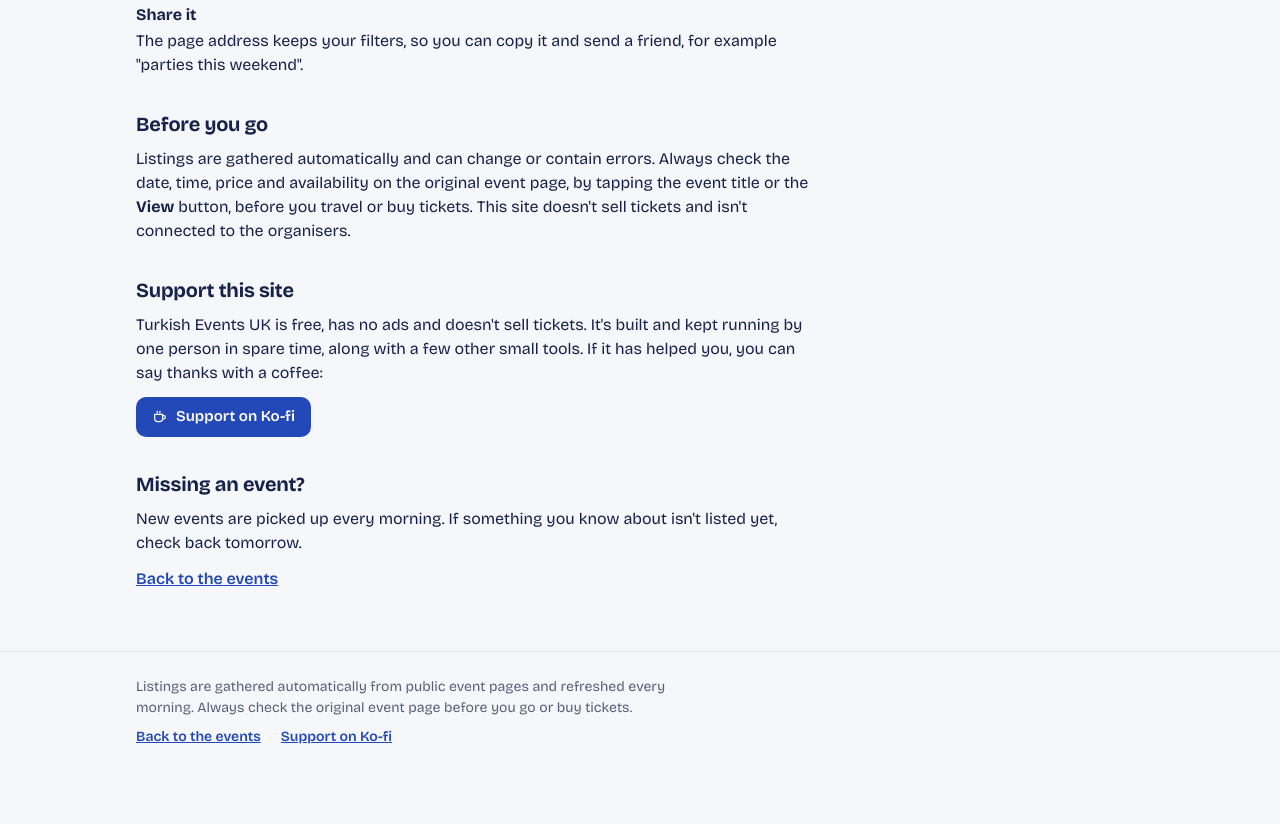
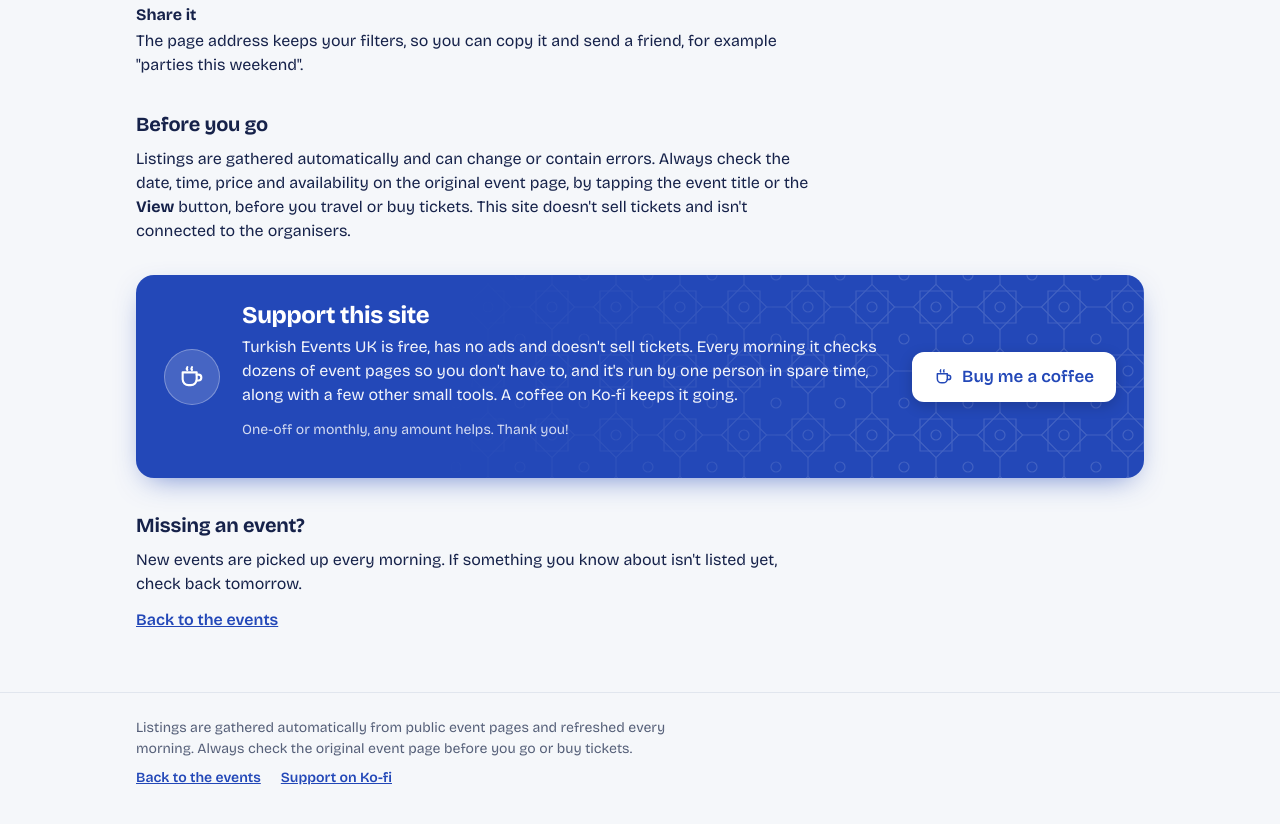
Before and after one commit to kipergil/turkish-events-uk, a plain HTML site: page about.html in a window 1280 px wide. Shown: the part 1804-2628 px from the top of the page. Before the commit the page ends 2599 px from the top, so only its background shows below. Drawn offline with nearby package versions, Linux system fonts and the light colour scheme.

Commit message:
Make the Ko-fi support box eye-catching and place it in the feed
- The support note becomes a cobalt box with the tile pattern, a coffee
  icon, the headline 'Enjoying the feed? Help keep it free', a short
  reason to give, and a large white 'Buy me a coffee' button.
- In the list view it sits after the third day of events, where people
  are scrolling; with fewer days, and in calendar and map views, it sits
  after the results. It is a single element moved between those spots.
- The About page uses the same box instead of a plain button.
- Header pill and footer links stay as they were.

Co-Authored-By: Claude Opus 5.5 <noreply@anthropic.com>
Claude-Session: https://claude.ai/code/session_01Nhu7E8nWySm64zgSJvqVYM

```diff
--- a/about.html
+++ b/about.html
@@ -85,9 +85,16 @@
     <h3>Before you go</h3>
     <p>Listings are gathered automatically and can change or contain errors. Always check the date, time, price and availability on the original event page, by tapping the event title or the <strong>View</strong> button, before you travel or buy tickets. This site doesn't sell tickets and isn't connected to the organisers.</p>
 
-    <h3>Support this site</h3>
-    <p>Turkish Events UK is free, has no ads and doesn't sell tickets. It's built and kept running by one person in spare time, along with a few other small tools. If it has helped you, you can say thanks with a coffee:</p>
-    <p><a class="support-btn" href="https://ko-fi.com/kipergil" target="_blank" rel="noopener"><svg viewBox="0 0 24 24" aria-hidden="true"><g fill="none" stroke="currentColor" stroke-width="1.8" stroke-linecap="round" stroke-linejoin="round"><path d="M4 8h12v6a5 5 0 0 1-5 5H9a5 5 0 0 1-5-5V8Z"/><path d="M16 10h1.5a2.5 2.5 0 0 1 0 5H16"/><path d="M8 3.5c-.6.8-.6 1.7 0 2.5M12 3.5c-.6.8-.6 1.7 0 2.5"/></g></svg>Support on Ko-fi</a></p>
+    <aside class="support-card" aria-labelledby="supportTitle">
+      <div class="lattice" aria-hidden="true"></div>
+      <span class="support-icon" aria-hidden="true"><svg viewBox="0 0 24 24" aria-hidden="true"><g fill="none" stroke="currentColor" stroke-width="1.8" stroke-linecap="round" stroke-linejoin="round"><path d="M4 8h12v6a5 5 0 0 1-5 5H9a5 5 0 0 1-5-5V8Z"/><path d="M16 10h1.5a2.5 2.5 0 0 1 0 5H16"/><path d="M8 3.5c-.6.8-.6 1.7 0 2.5M12 3.5c-.6.8-.6 1.7 0 2.5"/></g></svg></span>
+      <div class="support-text">
+        <h2 id="supportTitle">Support this site</h2>
+        <p>Turkish Events UK is free, has no ads and doesn't sell tickets. Every morning it checks dozens of event pages so you don't have to, and it's run by one person in spare time, along with a few other small tools. A coffee on Ko&#8209;fi keeps it going.</p>
+        <p class="support-small">One-off or monthly, any amount helps. Thank you!</p>
+      </div>
+      <a class="support-cta" href="https://ko-fi.com/kipergil" target="_blank" rel="noopener"><svg viewBox="0 0 24 24" aria-hidden="true"><g fill="none" stroke="currentColor" stroke-width="1.8" stroke-linecap="round" stroke-linejoin="round"><path d="M4 8h12v6a5 5 0 0 1-5 5H9a5 5 0 0 1-5-5V8Z"/><path d="M16 10h1.5a2.5 2.5 0 0 1 0 5H16"/><path d="M8 3.5c-.6.8-.6 1.7 0 2.5M12 3.5c-.6.8-.6 1.7 0 2.5"/></g></svg>Buy me a coffee</a>
+    </aside>
 
     <h3>Missing an event?</h3>
     <p>New events are picked up every morning. If something you know about isn't listed yet, check back tomorrow.</p>
--- a/style.css
+++ b/style.css
@@ -467,18 +467,47 @@ main { padding-top: 8px; padding-bottom: 48px; outline: none; }
 }
 
 /* ---------- Footer ---------- */
-/* end-of-results note asking for support */
+/* support box: the cobalt tile band again, so it reads as part of the site, not an ad */
 .support-card {
-  display: flex; align-items: center; justify-content: space-between; gap: 20px; flex-wrap: wrap;
-  margin: 40px 0 8px; padding: 20px 22px; border-radius: var(--radius-sheet);
-  background: var(--sheet); border: 1px solid var(--line);
+  position: relative; overflow: hidden; isolation: isolate;
+  display: grid; grid-template-columns: auto 1fr auto; align-items: center; gap: 18px 22px;
+  margin: 32px 0; padding: 26px 28px; border-radius: 18px;
+  background: var(--masthead); color: #fff;
+  box-shadow: 0 10px 30px -12px color-mix(in srgb, var(--masthead) 70%, transparent);
 }
-.support-card h2 { margin: 0 0 4px; font-size: 1.125rem; font-weight: 700; letter-spacing: -.01em; }
-.support-card p { margin: 0; color: var(--muted); max-width: 60ch; }
+.support-card .lattice { z-index: -1; opacity: .14; }
+.support-icon {
+  display: grid; place-items: center; width: 56px; height: 56px; border-radius: 50%;
+  background: rgba(255, 255, 255, .16); border: 1px solid rgba(255, 255, 255, .3);
+}
+.support-icon svg { width: 28px; height: 28px; }
+.support-text h2 { margin: 0 0 6px; font-size: clamp(1.25rem, 2.6vw, 1.5rem); font-weight: 740; letter-spacing: -.015em; line-height: 1.2; }
+.support-text p { margin: 0; max-width: 60ch; line-height: 1.5; opacity: .94; }
+.support-text .support-small { margin-top: 6px; font-size: .875rem; opacity: .8; }
+.support-cta {
+  display: inline-flex; align-items: center; gap: 8px; height: 50px; padding: 0 22px; white-space: nowrap;
+  border-radius: 12px; background: #fff; color: var(--masthead); text-decoration: none;
+  font-weight: 750; font-size: 1.0625rem; box-shadow: 0 4px 14px rgba(0, 0, 0, .18);
+  transition: transform .15s ease, box-shadow .15s ease;
+}
+.support-cta svg { width: 20px; height: 20px; }
+.support-cta:hover { transform: translateY(-1px); box-shadow: 0 8px 20px rgba(0, 0, 0, .24); }
+.support-cta:focus-visible { outline-color: #fff; outline-offset: 3px; }
+#listView .support-card { margin: 28px 0 0; }
+@media (max-width: 759px) {
+  .support-card { grid-template-columns: auto 1fr; padding: 22px 20px; gap: 14px 16px; }
+  .support-icon { width: 46px; height: 46px; align-self: start; }
+  .support-icon svg { width: 24px; height: 24px; }
+  .support-cta { grid-column: 1 / -1; justify-content: center; }
+}
+@media (prefers-reduced-motion: reduce) { .support-cta { transition: none; } .support-cta:hover { transform: none; } }
+
+/* the About page's support button */
 .support-btn {
   display: inline-flex; align-items: center; gap: 8px; height: 40px; padding: 0 16px; flex: none;
   border-radius: 10px; background: var(--cobalt); color: #fff !important; text-decoration: none; font-weight: 650; font-size: .9375rem;
 }
+.support-btn svg { width: 16px; height: 16px; flex: none; }
 .support-btn:hover { background: color-mix(in srgb, var(--cobalt) 86%, #000); }
 @media (prefers-color-scheme: dark) { .support-btn, .support-btn:hover { color: #0F1730 !important; } .support-btn:hover { background: color-mix(in srgb, var(--cobalt) 86%, #fff); } }
 .foot-links { display: flex; flex-wrap: wrap; gap: 6px 20px; }
```
Also changed, not shown: app.js (+17 -1 lines), index.html (+8 -5 lines).
